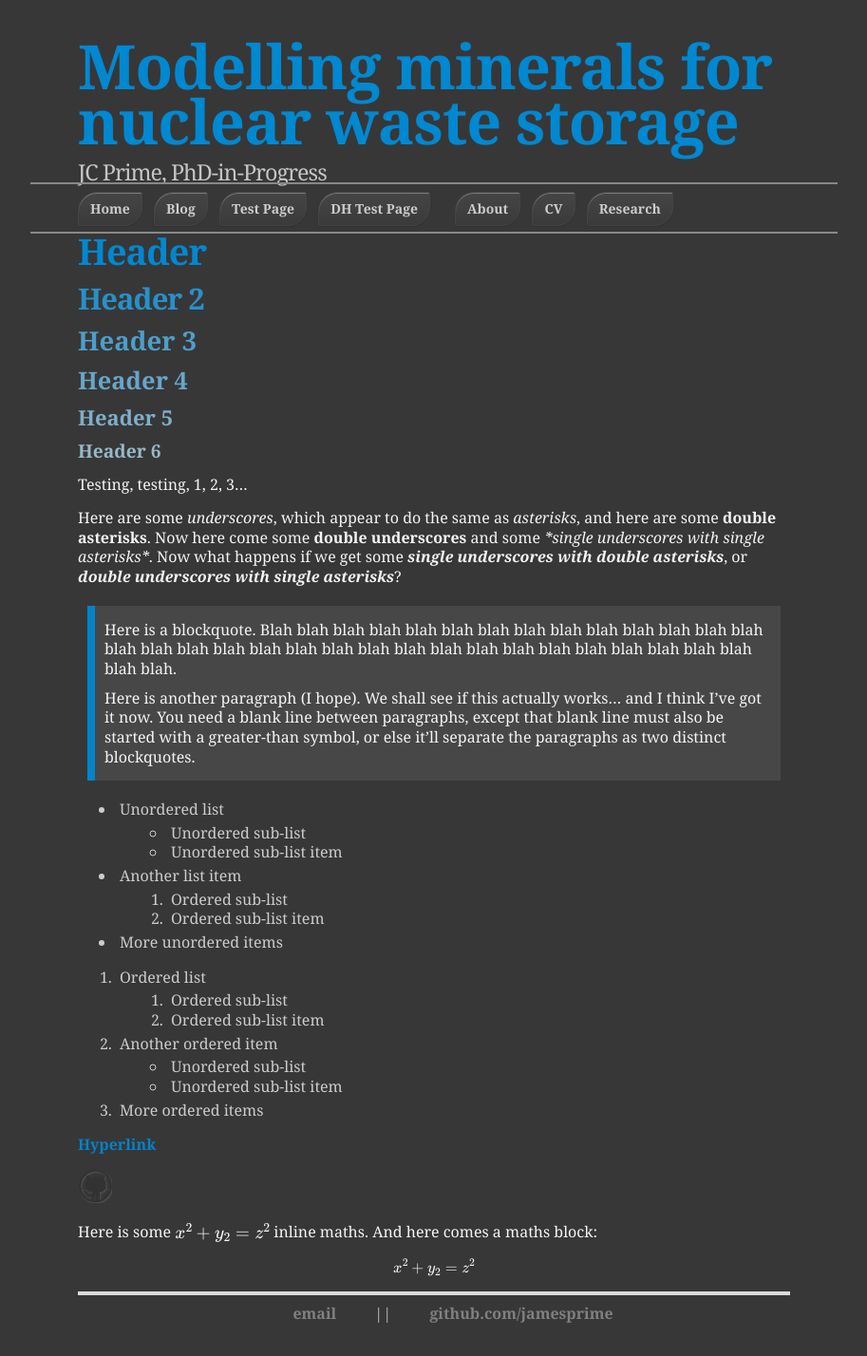
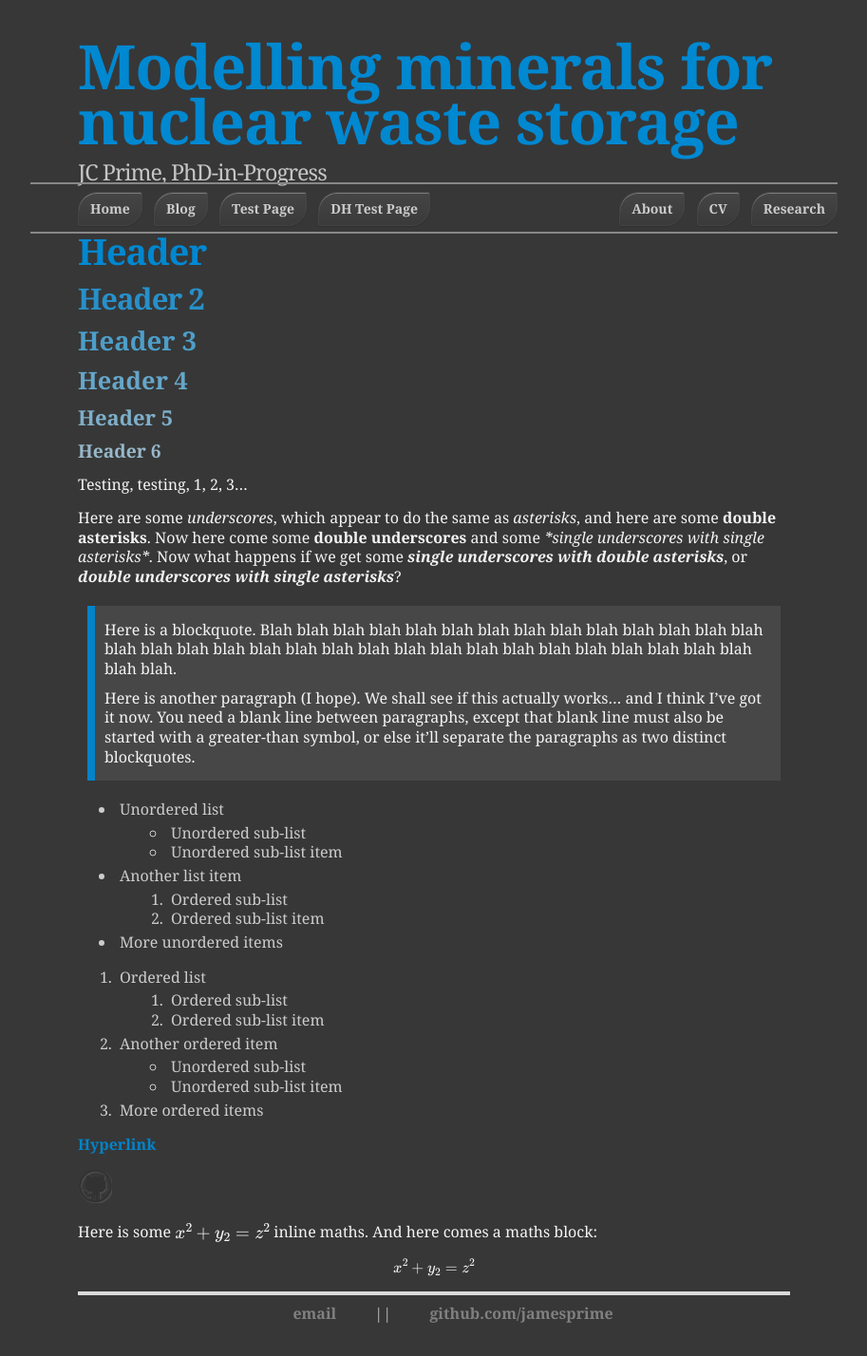
Before and after one commit to jamesprime/jamesprime.github.io, a Jekyll site: the page built from _pages/dhtest/index.md, in a window 1280 px wide. Shown: the whole page at 95% size, without its empty margins (183-1096 px from the left). Built offline with Jekyll 4.4.1, drawn with Linux system fonts in a browser that asks for light colours; nearby versions of some CDN libraries; formulas are drawn with MathJax 3.

Commit message:
Updated /_sass/uberduper.scss
Added .banner .buttons right:inherit (because now the buttons are all squished next to each other), as a further test

```diff
--- a/_sass/uberduper.scss
+++ b/_sass/uberduper.scss
@@ -289,6 +289,7 @@ div.slogan {
         // width: 850px;
         position: absolute;
         left: 50px; // Needs to be the positive-but-equal value for .banner left
+        right: inherit;
     }
 
     .leftbuttons {
```
